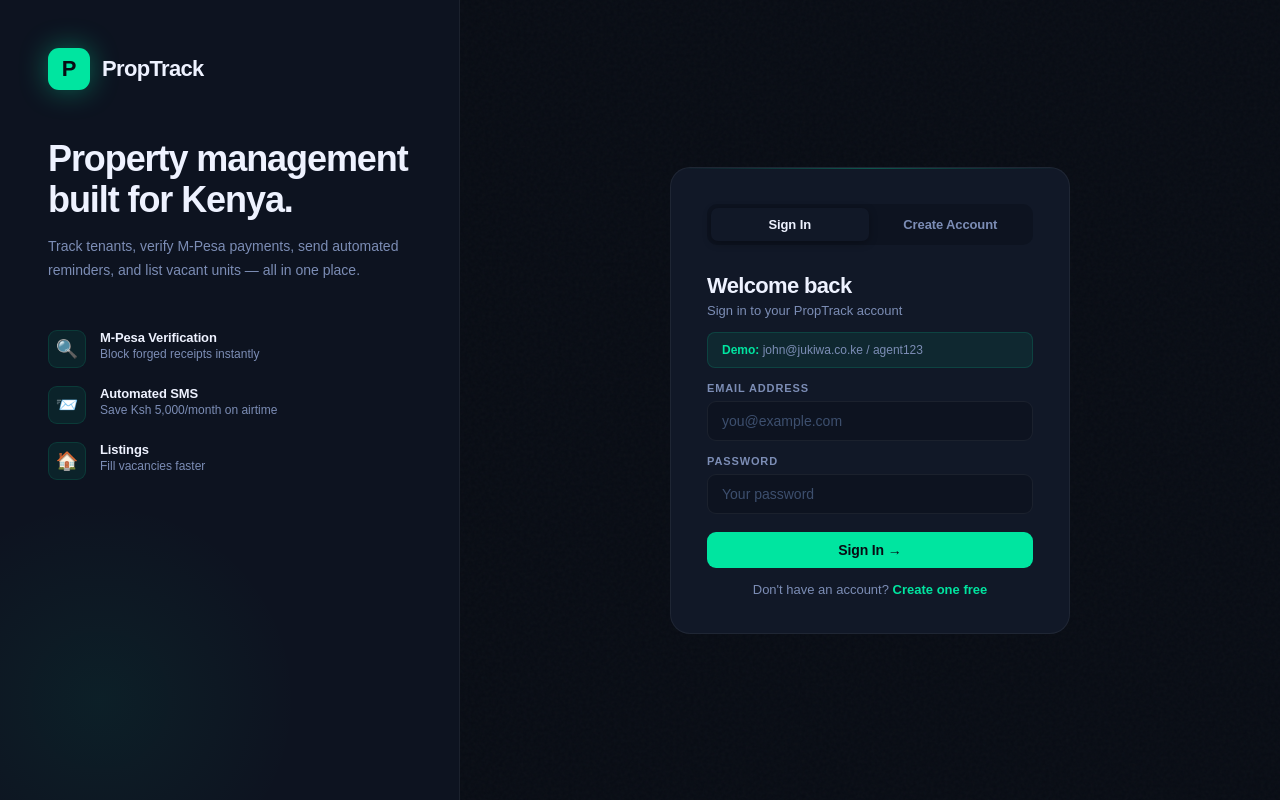
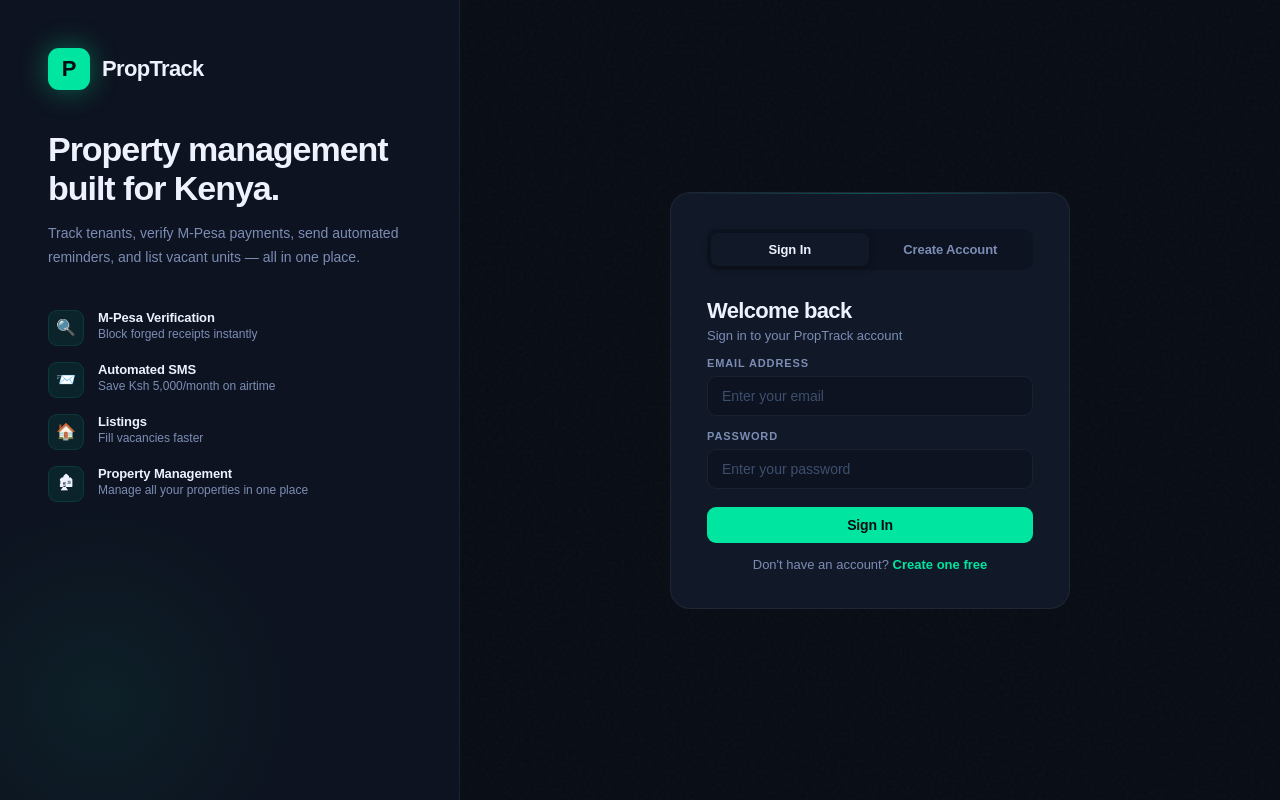
Before and after one commit to Bulovaty/proptrack-frontend, a React (Vite) app: page / in a window 1280 px wide. Built offline with nearby package versions, Linux system fonts and the light colour scheme; a web font is replaced by a local one.

Commit message:
Clean up Auth page placeholders

```diff
--- a/src/pages/Auth.css
+++ b/src/pages/Auth.css
@@ -12,7 +12,7 @@
   padding: 48px;
   display: flex;
   flex-direction: column;
-  gap: 48px;
+  gap: 40px;
   position: relative;
   overflow: hidden;
 }
@@ -56,7 +56,7 @@
 
 .auth-headline {
   font-family: var(--font-display);
-  font-size: 36px;
+  font-size: 34px;
   font-weight: 900;
   line-height: 1.15;
   color: var(--text-primary);
@@ -73,7 +73,7 @@
 .auth-features {
   display: flex;
   flex-direction: column;
-  gap: 18px;
+  gap: 16px;
 }
 
 .auth-feature {
@@ -83,8 +83,8 @@
 }
 
 .auth-feature-icon {
-  font-size: 18px;
-  width: 38px; height: 38px;
+  font-size: 16px;
+  width: 36px; height: 36px;
   background: var(--accent-dim);
   border: 1px solid rgba(0,229,160,0.12);
   border-radius: 9px;
@@ -185,16 +185,6 @@
   color: var(--text-secondary);
 }
 
-.demo-hint {
-  background: var(--accent-dim);
-  border: 1px solid rgba(0,229,160,0.15);
-  border-radius: 8px;
-  padding: 10px 14px;
-  font-size: 12px;
-  color: var(--text-secondary);
-}
-.demo-hint strong { color: var(--accent); }
-
 .auth-error {
   background: var(--danger-dim);
   border: 1px solid rgba(255,77,109,0.2);
--- a/src/pages/Auth.jsx
+++ b/src/pages/Auth.jsx
@@ -16,8 +16,7 @@
   const handleLogin = async () => {
     if (!form.email || !form.password) return setError("Please fill in all fields.");
     setLoading(true);
-    await new Promise(r => setTimeout(r, 600)); // Simulate API call
-    login(form.email, form.password);
+    await login(form.email, form.password);
     setLoading(false);
   };
 
@@ -29,8 +28,7 @@
     if (form.password.length < 6)
       return setError("Password must be at least 6 characters.");
     setLoading(true);
-    await new Promise(r => setTimeout(r, 600));
-    register(form.name, form.email, form.password);
+    await register(form.name, form.email, form.password);
     setLoading(false);
   };
 
@@ -46,18 +44,24 @@
           <div className="auth-logo">P</div>
           <span className="auth-brand-name">PropTrack</span>
         </div>
+
         <div className="auth-hero">
           <h1 className="auth-headline">Property management<br />built for Kenya.</h1>
-          <p className="auth-sub">Track tenants, verify M-Pesa payments, send automated reminders, and list vacant units — all in one place.</p>
+          <p className="auth-sub">
+            Track tenants, verify M-Pesa payments, send automated reminders,
+            and list vacant units — all in one place.
+          </p>
         </div>
+
         <div className="auth-features">
           {[
-            ["🔍", "M-Pesa Verification", "Block forged receipts instantly"],
-            ["📨", "Automated SMS", "Save Ksh 5,000/month on airtime"],
-            ["🏠", "Listings", "Fill vacancies faster"],
+            ["&#128269;", "M-Pesa Verification", "Block forged receipts instantly"],
+            ["&#128232;", "Automated SMS", "Save Ksh 5,000/month on airtime"],
+            ["&#127968;", "Listings", "Fill vacancies faster"],
+            ["&#127962;", "Property Management", "Manage all your properties in one place"],
           ].map(([icon, title, desc]) => (
             <div key={title} className="auth-feature">
-              <span className="auth-feature-icon">{icon}</span>
+              <span className="auth-feature-icon" dangerouslySetInnerHTML={{ __html: icon }} />
               <div>
                 <div className="auth-feature-title">{title}</div>
                 <div className="auth-feature-desc">{desc}</div>
@@ -89,17 +93,12 @@
                 <p>Sign in to your PropTrack account</p>
               </div>
 
-              {/* Demo hint */}
-              <div className="demo-hint">
-                <strong>Demo:</strong> john@jukiwa.co.ke / agent123
-              </div>
-
               <div className="form-group">
                 <label>Email Address</label>
                 <input
                   className="input"
                   type="email"
-                  placeholder="you@example.com"
+                  placeholder="Enter your email"
                   value={form.email}
                   onChange={e => update("email", e.target.value)}
                   onKeyDown={handleKey}
@@ -110,26 +109,28 @@
                 <input
                   className="input"
                   type="password"
-                  placeholder="Your password"
+                  placeholder="Enter your password"
                   value={form.password}
                   onChange={e => update("password", e.target.value)}
                   onKeyDown={handleKey}
                 />
               </div>
 
-              {error && <div className="auth-error">⚠️ {error}</div>}
+              {error && <div className="auth-error">&#9888;&#65039; {error}</div>}
 
               <button
                 className="btn btn-primary auth-submit"
                 onClick={handleLogin}
                 disabled={loading}
               >
-                {loading ? "Signing in..." : "Sign In →"}
+                {loading ? "Signing in..." : "Sign In"}
               </button>
 
               <div className="auth-switch">
                 Don't have an account?{" "}
-                <button onClick={() => { setTab("register"); setError(""); }}>Create one free</button>
+                <button onClick={() => { setTab("register"); setError(""); }}>
+                  Create one free
+                </button>
               </div>
             </div>
           ) : (
@@ -143,7 +144,7 @@
                 <label>Full Name / Agency Name</label>
                 <input
                   className="input"
-                  placeholder="e.g. Jukiwa Property Agents"
+                  placeholder="Enter your name or agency name"
                   value={form.name}
                   onChange={e => update("name", e.target.value)}
                   onKeyDown={handleKey}
@@ -154,7 +155,7 @@
                 <input
                   className="input"
                   type="email"
-                  placeholder="you@example.com"
+                  placeholder="Enter your email"
                   value={form.email}
                   onChange={e => update("email", e.target.value)}
                   onKeyDown={handleKey}
@@ -165,7 +166,7 @@
                 <input
                   className="input"
                   type="password"
-                  placeholder="Min. 6 characters"
+                  placeholder="Minimum 6 characters"
                   value={form.password}
                   onChange={e => update("password", e.target.value)}
                   onKeyDown={handleKey}
@@ -183,14 +184,14 @@
                 />
               </div>
 
-              {error && <div className="auth-error">⚠️ {error}</div>}
+              {error && <div className="auth-error">&#9888;&#65039; {error}</div>}
 
               <button
                 className="btn btn-primary auth-submit"
                 onClick={handleRegister}
                 disabled={loading}
               >
-                {loading ? "Creating account..." : "Create Account →"}
+                {loading ? "Creating account..." : "Create Account"}
               </button>
 
               <div className="auth-switch">
@@ -199,7 +200,8 @@
               </div>
 
               <div className="auth-terms">
-                By creating an account you agree to our Terms of Service. Free Starter plan — no credit card required.
+                By creating an account you agree to our Terms of Service.
+                Free Starter plan — no credit card required.
               </div>
             </div>
           )}
```
